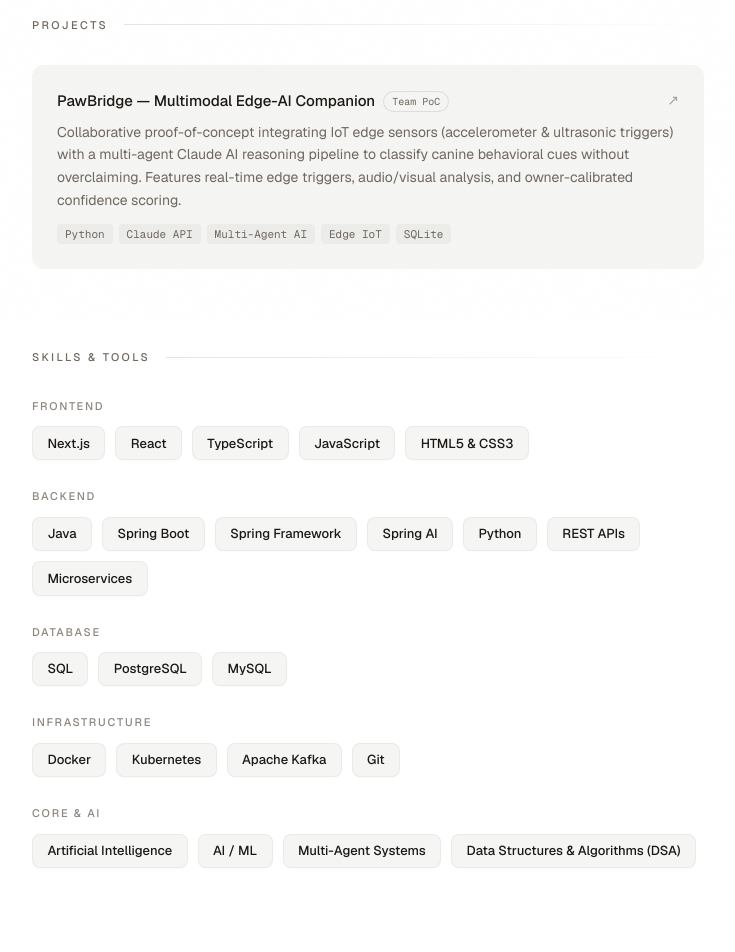
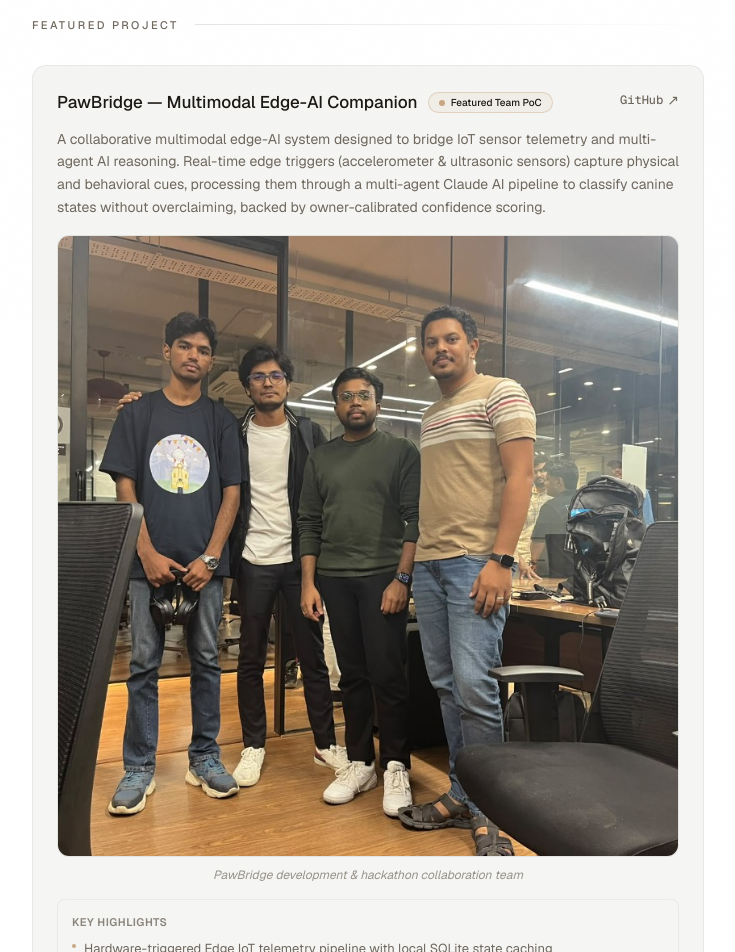
Before and after one commit to iamnaiyarhasnain/portfolio, a Next.js app: page / in a window 1280 px wide. Shown: the part 480-1432 px from the top of the page, without its empty margins (272-1007 px from the left). Built offline with nearby package versions, Linux system fonts and the light colour scheme.

Commit message:
feat: redesign portfolio with PawBridge project showcase, square team photo, categorized skills and squircle social buttons

```diff
--- a/app/globals.css
+++ b/app/globals.css
@@ -137,15 +137,16 @@ body::before {
 /* ── Scroll-Reveal ───────────────────────────────────────── */
 
 .reveal {
-  opacity: 0;
-  transform: translateY(20px);
+  opacity: 1;
+  transform: translateY(0);
   transition: opacity 0.65s cubic-bezier(0.22, 1, 0.36, 1),
               transform 0.65s cubic-bezier(0.22, 1, 0.36, 1);
 }
 
-.reveal.visible {
-  opacity: 1;
-  transform: translateY(0);
+@supports (animation-timeline: view()) {
+  .reveal {
+    animation: fadeInUp 0.7s cubic-bezier(0.22, 1, 0.36, 1) both;
+  }
 }
 
 /* ── Cards ───────────────────────────────────────────────── */
@@ -153,19 +154,39 @@ body::before {
 .ink-card {
   position: relative;
   background: var(--color-wash);
-  border: 1px solid transparent;
-  border-radius: 12px;
+  border: 1px solid rgba(28, 25, 21, 0.06);
+  border-radius: 14px;
   padding: 1.5rem;
   transition: transform 0.35s cubic-bezier(0.22, 1, 0.36, 1),
               box-shadow 0.35s cubic-bezier(0.22, 1, 0.36, 1),
-              border-color 0.35s ease;
+              border-color 0.35s ease,
+              background-color 0.35s ease;
 }
 
 .ink-card:hover {
-  transform: translateY(-4px);
-  box-shadow: 0 8px 32px rgba(28, 25, 21, 0.06),
-              0 2px 8px rgba(28, 25, 21, 0.04);
+  transform: translateY(-3px);
+  background: #ffffff;
+  box-shadow: 0 12px 36px rgba(28, 25, 21, 0.07),
+              0 2px 8px rgba(28, 25, 21, 0.03);
   border-color: var(--color-accent);
+}
+
+.project-img-wrapper {
+  position: relative;
+  width: 100%;
+  aspect-ratio: 1 / 1;
+  overflow: hidden;
+  border-radius: 12px;
+  border: 1px solid rgba(28, 25, 21, 0.08);
+  background: #f5f5f3;
+}
+
+.project-img-wrapper img {
+  transition: transform 0.5s cubic-bezier(0.22, 1, 0.36, 1);
+}
+
+.ink-card:hover .project-img-wrapper img {
+  transform: scale(1.025);
 }
 
 /* ── Social Icon Buttons (Squircle) ───────────────────────── */
--- a/app/page.tsx
+++ b/app/page.tsx
@@ -8,7 +8,7 @@ import Image from "next/image";
 const socials = [
   {
     href: "https://x.com/iammdmasroor",
-    label: "X",
+    label: "X (Twitter)",
     icon: (
       <svg viewBox="0 0 24 24" fill="currentColor">
         <path d="M18.244 2.25h3.308l-7.227 8.26 8.502 11.24H16.17l-5.214-6.817L4.99 21.75H1.68l7.73-8.835L1.254 2.25H8.08l4.713 6.231zm-1.161 17.52h1.833L7.084 4.126H5.117z" />
@@ -63,14 +63,38 @@ const socials = [
   },
 ];
 
-const projects = [
+interface Project {
+  title: string;
+  badge?: string;
+  description: string;
+  image?: {
+    src: string;
+    alt: string;
+    caption?: string;
+  };
+  highlights?: string[];
+  tags: string[];
+  href?: string;
+}
+
+const projects: Project[] = [
   {
     title: "PawBridge — Multimodal Edge-AI Companion",
+    badge: "Featured Team PoC",
     description:
-      "Collaborative proof-of-concept integrating IoT edge sensors (accelerometer & ultrasonic triggers) with a multi-agent Claude AI reasoning pipeline to classify canine behavioral cues without overclaiming. Features real-time edge triggers, audio/visual analysis, and owner-calibrated confidence scoring.",
-    tags: ["Python", "Claude API", "Multi-Agent AI", "Edge IoT", "SQLite"],
+      "A collaborative multimodal edge-AI system designed to bridge IoT sensor telemetry and multi-agent AI reasoning. Real-time edge triggers (accelerometer & ultrasonic sensors) capture physical and behavioral cues, processing them through a multi-agent Claude AI pipeline to classify canine states without overclaiming, backed by owner-calibrated confidence scoring.",
+    image: {
+      src: "/pawbridge-team.jpg",
+      alt: "PawBridge Development & Collaboration Team",
+      caption: "PawBridge development & hackathon collaboration team",
+    },
+    highlights: [
+      "Hardware-triggered Edge IoT telemetry pipeline with local SQLite state caching",
+      "Multi-Agent Claude AI reasoning pipeline for contextual canine behavior classification",
+      "Evidence-grounded confidence metrics preventing hallucinations & overclaiming",
+    ],
+    tags: ["Python", "Claude API", "Multi-Agent AI", "Edge IoT", "SQLite", "FastAPI"],
     href: "https://github.com/iamnaiyarhasnain/paw_bridge_poc",
-    badge: "Team PoC",
   },
 ];
 
@@ -137,7 +161,7 @@ const skillCategories = [
   },
   {
     category: "CORE & AI",
-    skills: ["Artificial Intelligence", "AI / ML", "Multi-Agent Systems", "Data Structures & Algorithms (DSA)"],
+    skills: ["Artificial Intelligence", "AI / ML", "Data Structures & Algorithms (DSA)"],
   },
 ];
 
@@ -186,7 +210,8 @@ export default function Home() {
               alt="Naiyar Hasnain"
               width={112}
               height={112}
-              preload
+              priority
+              unoptimized
               className="rounded-full object-cover"
               style={{ width: 112, height: 112 }}
             />
@@ -233,67 +258,104 @@ export default function Home() {
           </p>
         </section>
 
-        {/* ── Projects ──────────────────────────────────── */}
+        {/* ── Featured Projects ─────────────────────────── */}
         <section ref={addRevealRef} className="reveal mt-20">
-          <SectionHeading>Projects</SectionHeading>
-          <div className="mt-8 grid gap-4">
-            {projects.map((item, i) => {
-              const cardContent = (
-                <>
+          <SectionHeading>Featured Project</SectionHeading>
+          <div className="mt-8 grid gap-6">
+            {projects.map((item, i) => (
+              <div
+                key={item.title}
+                className="ink-card group"
+                style={{ transitionDelay: `${i * 80}ms` }}
+              >
+                {/* Header with Title & Badge */}
                 <div className="flex items-start justify-between gap-3">
-                    <div className="flex flex-wrap items-center gap-2">
-                      <p className="text-[15px] font-medium text-ink">
+                  <div className="flex flex-wrap items-center gap-2.5">
+                    <h3 className="text-[17px] font-medium text-ink">
                       {item.title}
-                      </p>
-                      {"badge" in item && item.badge && (
-                        <span className="rounded-full border border-ink/10 bg-wash/80 px-2 py-0.5 text-[10px] font-mono text-mute">
+                    </h3>
+                    {item.badge && (
+                      <span className="inline-flex items-center gap-1.5 rounded-full border border-accent/40 bg-accent/10 px-2.5 py-0.5 text-[10px] font-medium text-ink">
+                        <span className="h-1.5 w-1.5 rounded-full bg-accent" />
                         {item.badge}
                       </span>
                     )}
                   </div>
-                    {"href" in item && item.href && (
-                      <span className="arrow text-sm text-mute/60 transition-transform duration-200 group-hover:translate-x-0.5 group-hover:-translate-y-0.5 group-hover:text-accent">
+                  {item.href && (
+                    <a
+                      href={item.href}
+                      target="_blank"
+                      rel="noopener noreferrer"
+                      className="inline-flex items-center gap-1 text-xs font-medium text-mute hover:text-ink transition-colors"
+                      aria-label={`View repository for ${item.title}`}
+                    >
+                      <span className="font-mono">GitHub</span>
+                      <span className="text-sm transition-transform duration-200 group-hover:translate-x-0.5 group-hover:-translate-y-0.5 group-hover:text-accent">
                         ↗
                       </span>
+                    </a>
                   )}
                 </div>
-                  <p className="mt-2 text-[14px] leading-relaxed text-mute">
+
+                {/* Description */}
+                <p className="mt-3 text-[14px] leading-relaxed text-mute">
                   {item.description}
                 </p>
-                  <div className="mt-3 flex flex-wrap gap-1.5">
+
+                {/* Project Image Showcase (4:4 Square) */}
+                {item.image && (
+                  <div className="mt-4">
+                    <div className="project-img-wrapper aspect-square relative w-full overflow-hidden rounded-xl border border-ink/8 bg-wash">
+                      <Image
+                        src={item.image.src}
+                        alt={item.image.alt}
+                        width={700}
+                        height={700}
+                        unoptimized
+                        className="h-full w-full object-cover object-center"
+                      />
+                    </div>
+                    {item.image.caption && (
+                      <p className="mt-2.5 text-center text-xs italic text-mute/70">
+                        {item.image.caption}
+                      </p>
+                    )}
+                  </div>
+                )}
+
+                {/* Key Architectural Highlights */}
+                {item.highlights && item.highlights.length > 0 && (
+                  <div className="mt-4 rounded-lg bg-wash/60 p-3.5 border border-ink/5">
+                    <p className="text-[11px] font-semibold uppercase tracking-wider text-mute/80">
+                      Key Highlights
+                    </p>
+                    <ul className="mt-2 space-y-1.5">
+                      {item.highlights.map((highlight, idx) => (
+                        <li
+                          key={idx}
+                          className="flex items-start gap-2 text-[13px] leading-relaxed text-mute"
+                        >
+                          <span className="mt-1.5 h-1 w-1 shrink-0 rounded-full bg-accent" />
+                          <span>{highlight}</span>
+                        </li>
+                      ))}
+                    </ul>
+                  </div>
+                )}
+
+                {/* Tags */}
+                <div className="mt-4 flex flex-wrap gap-1.5">
                   {item.tags.map((tag) => (
                     <span
                       key={tag}
-                        className="rounded bg-ink/[0.04] px-2 py-0.5 font-mono text-[11px] text-mute"
+                      className="rounded bg-ink/[0.04] px-2.5 py-1 font-mono text-[11px] text-mute"
                     >
                       {tag}
                     </span>
                   ))}
                 </div>
-                </>
-              );
-
-              return "href" in item && item.href ? (
-                <a
-                  key={item.title}
-                  href={item.href}
-                  target="_blank"
-                  rel="noopener noreferrer"
-                  className="ink-card group block text-inherit no-underline"
-                  style={{ transitionDelay: `${i * 80}ms` }}
-                >
-                  {cardContent}
-                </a>
-              ) : (
-                <div
-                  key={item.title}
-                  className="ink-card"
-                  style={{ transitionDelay: `${i * 80}ms` }}
-                >
-                  {cardContent}
               </div>
-              );
-            })}
+            ))}
           </div>
         </section>
 
```
Also changed, not shown: public/pawbridge-team.jpg (added). Lines whose indentation alone changed are shown as unchanged.
